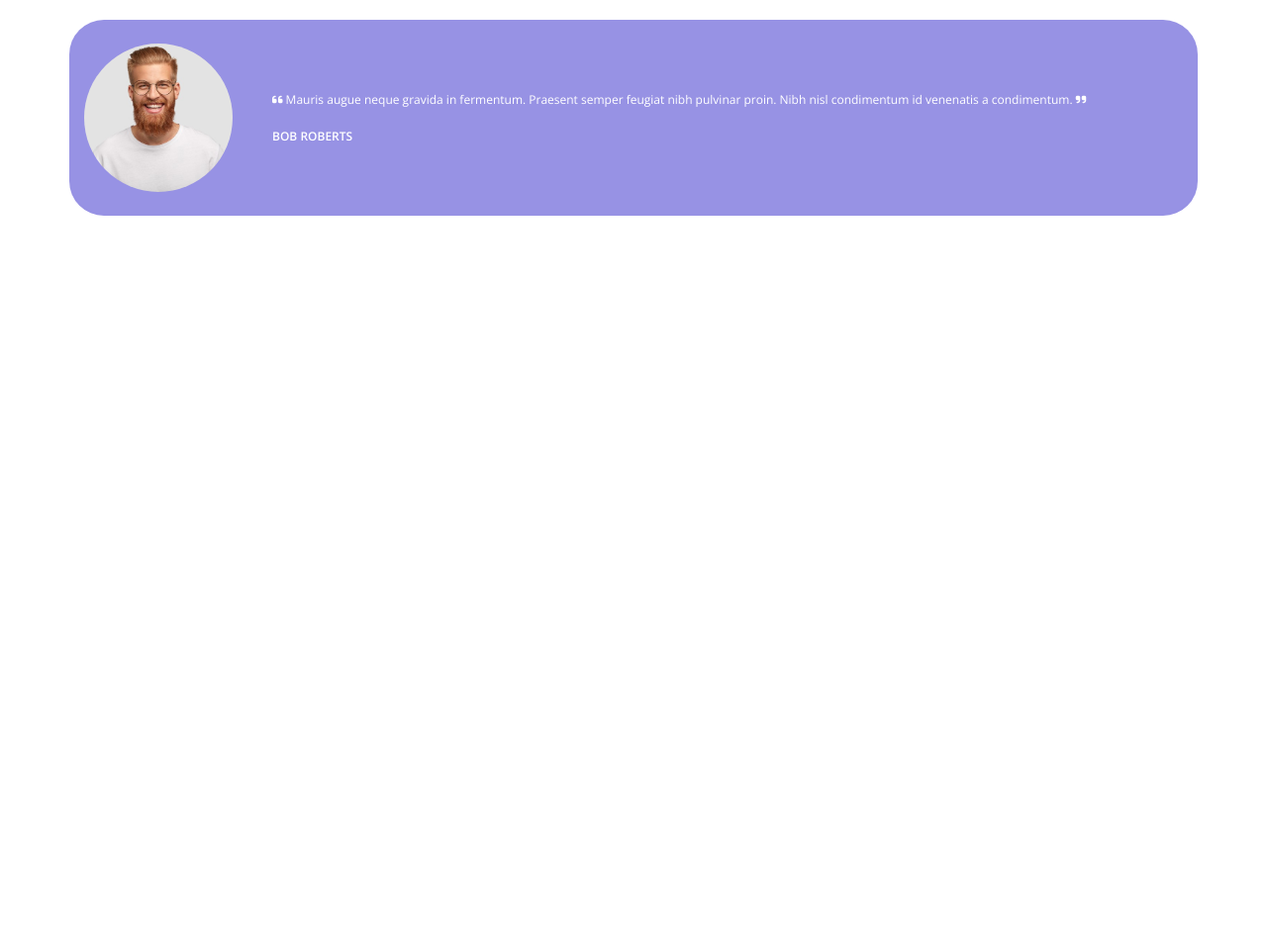
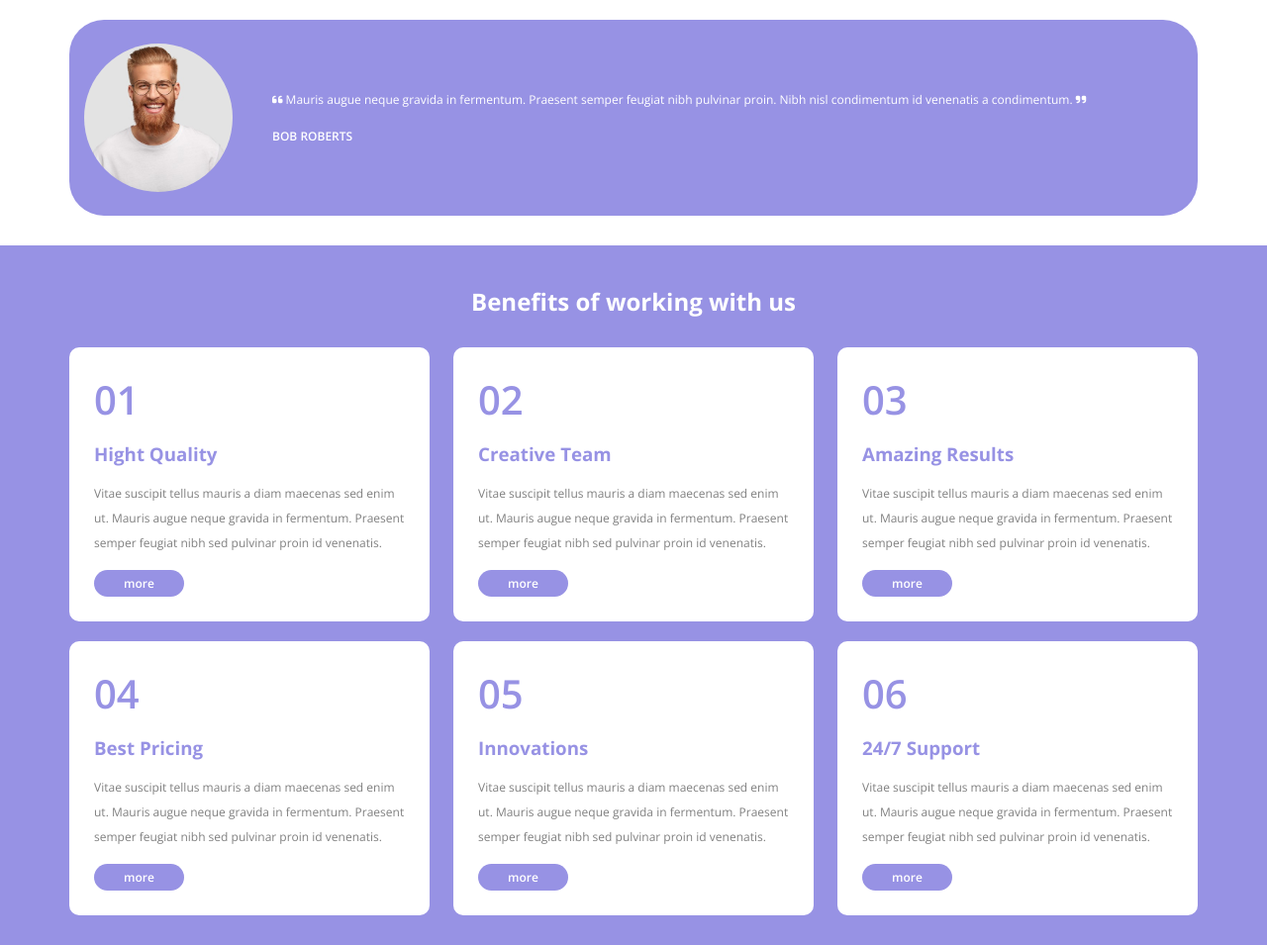
Before and after one commit to NicolaSforza93/htmlcss-responsive-layout, a plain HTML site: page index.html in a window 1280 px wide. Shown: the part 1862-2817 px from the top of the page at 99% size. Before the commit the page ends 2110 px from the top, so only its background shows below. Drawn offline with nearby package versions, Linux system fonts and the light colour scheme.

Commit message:
added benefits

```diff
--- a/css/style.css
+++ b/css/style.css
@@ -351,7 +351,52 @@ blockquote p {
     color: var(--light);
 }
 
+/* BENEFITS */
 
+.benefits-card {
+    padding: 0px 12px;
+}
+
+.benefits-title {
+    text-align: center;
+    color: var(--light);
+    padding: 10px;
+}
+
+.card-concept {
+    background-color: var(--light);
+    border-radius: 10px;
+    padding: 25px;
+    display: flex;
+    flex-direction: column;
+    align-items: flex-start;
+    gap: 15px;
+}
+
+.card-concept p {
+    line-height: 25px;
+    color: gray;
+}
+
+.number {
+    font-size: 40px;
+    font-weight: 600;
+}
+
+.card-concept .number, h3 {
+    color: var(--purple);
+}
+
+.button-purple {
+    background-color: var(--purple);
+    color: white;
+    font-size: 12px;
+    font-weight: 600;
+    display: inline-block;
+    line-height: 27px;
+    border-radius: 30px;
+    padding: 0 30px;
+}
 
 
 
@@ -417,6 +462,10 @@ blockquote p {
         text-align: left;
     }
 
+    .benefits-card {
+        width: 50%
+    }
+
 
 }
 
@@ -454,4 +503,8 @@ blockquote p {
     .card-header img {
         width: 200px;
     }
+
+    .benefits-card {
+        width: calc((100% / 12) * 4);
+    }
 }
--- a/index.html
+++ b/index.html
@@ -204,6 +204,84 @@
                 </div>
             </div>
         </section>
+        <!-- BENEFITS -->
+        <section class="purple">
+            <div class="container">
+                <div class="row">
+                    <div class="col-12 benefits-title">
+                        <h1>Benefits of working with us</h1>
+                    </div>
+                    <div class="col-4 benefits-card">
+                        <div class="card-concept">
+                            <div class="number">01</div>
+                            <h3>Hight Quality</h3>
+                            <p>
+                                Vitae suscipit tellus mauris a diam maecenas sed enim ut. Mauris augue neque gravida in fermentum. Praesent semper feugiat nibh sed pulvinar proin id venenatis.
+                            </p>
+                            <a href="#" class="button-purple">more</a>
+                        </div>
+                    </div>
+
+                    <div class="col-4 benefits-card">
+                        <div class="card-concept">
+                            <div class="number">02</div>
+                            <h3>Creative Team</h3>
+                            <p>
+                                Vitae suscipit tellus mauris a diam maecenas sed enim ut. Mauris augue neque gravida in fermentum. Praesent semper feugiat nibh sed pulvinar proin id venenatis.
+                            </p>
+                            <a href="#" class="button-purple">more</a>
+                        </div>
+                    </div>
+
+                    <div class="col-4 benefits-card">
+                        <div class="card-concept">
+                            <div class="number">03</div>
+                            <h3>Amazing Results</h3>
+                            <p>
+                                Vitae suscipit tellus mauris a diam maecenas sed enim ut. Mauris augue neque gravida in fermentum. Praesent semper feugiat nibh sed pulvinar proin id venenatis.
+                            </p>
+                            <a href="#" class="button-purple">more</a>
+                        </div>
+                    </div>
+
+                    <div class="col-4 benefits-card">
+                        <div class="card-concept">
+                            <div class="number">04</div>
+                            <h3>Best Pricing</h3>
+                            <p>
+                                Vitae suscipit tellus mauris a diam maecenas sed enim ut. Mauris augue neque gravida in fermentum. Praesent semper feugiat nibh sed pulvinar proin id venenatis.
+                            </p>
+                            <a href="#" class="button-purple">more</a>
+                        </div>
+                    </div>
+
+                    <div class="col-4 benefits-card">
+                        <div class="card-concept">
+                            <div class="number">05</div>
+                            <h3>Innovations</h3>
+                            <p>
+                                Vitae suscipit tellus mauris a diam maecenas sed enim ut. Mauris augue neque gravida in fermentum. Praesent semper feugiat nibh sed pulvinar proin id venenatis.
+                            </p>
+                            <a href="#" class="button-purple">more</a>
+                        </div>
+                    </div>
+
+                    <div class="col-4 benefits-card">
+                        <div class="card-concept">
+                            <div class="number">06</div>
+                            <h3>24/7 Support</h3>
+                            <p>
+                                Vitae suscipit tellus mauris a diam maecenas sed enim ut. Mauris augue neque gravida in fermentum. Praesent semper feugiat nibh sed pulvinar proin id venenatis.
+                            </p>
+                            <a href="#" class="button-purple">more</a>
+                        </div>
+                    </div>
+
+
+                </div>
+            </div>
+
+        </section>
 
     </main>
 
```
